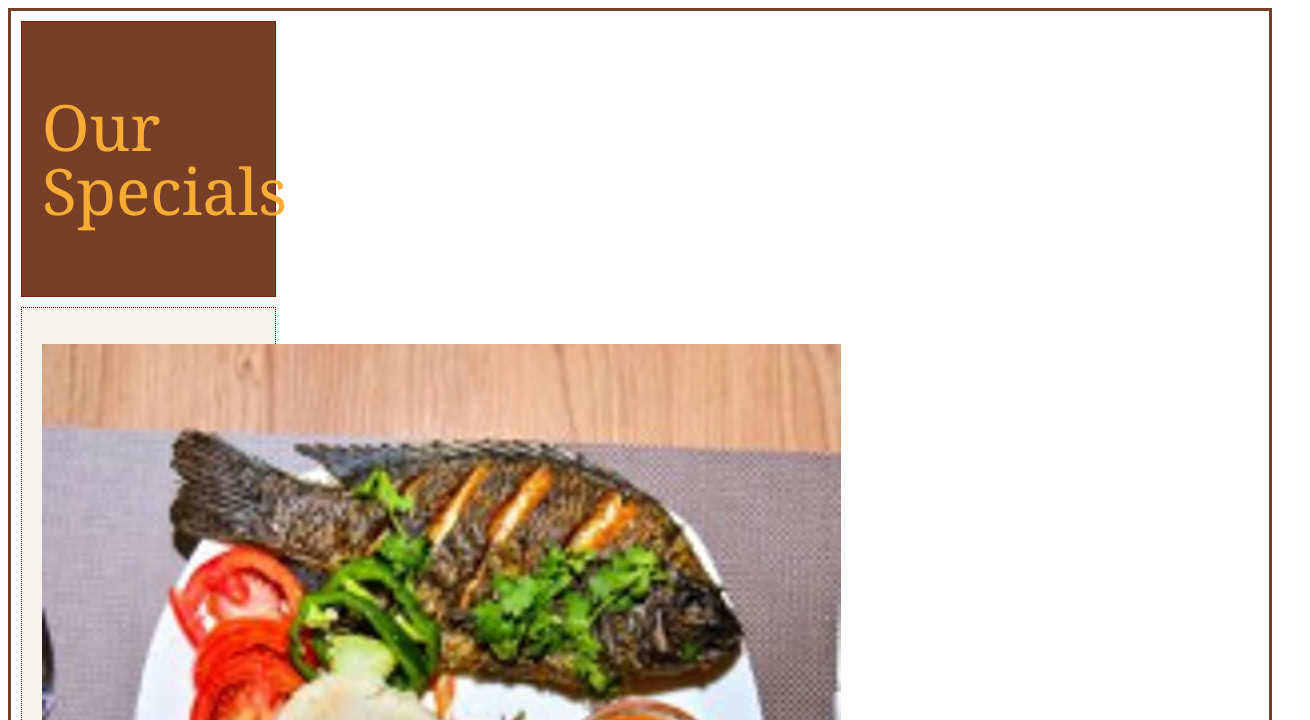
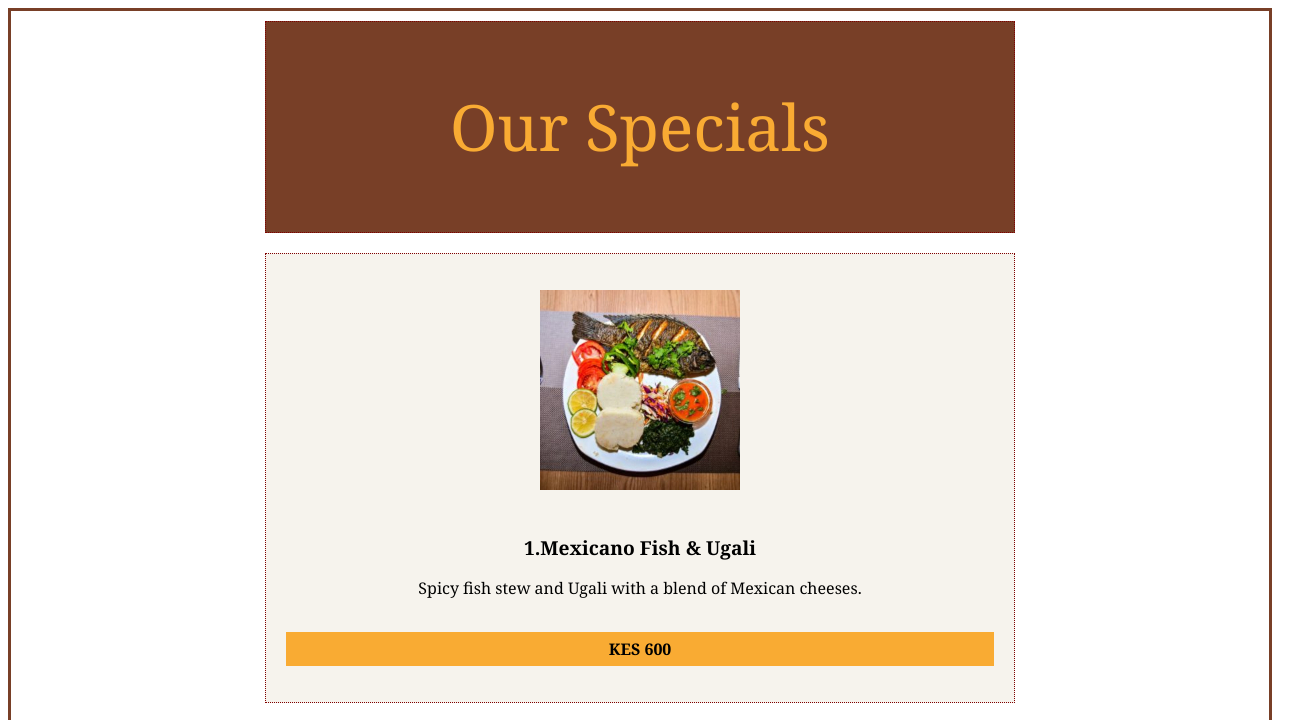
Before and after one commit to Kirathi/a2-flex-menu-daniel-adol, a plain HTML site: page index.html in a window 1280 px wide. Shown: the top 720 px of the page, 1310 px wide, since content can reach past the window. Drawn offline with Linux system fonts and the light colour scheme.

Commit message:
Add files via upload

```diff
--- a/css/style.css
+++ b/css/style.css
@@ -1,43 +1,54 @@
-/*@TODO (6) : Specify what each selector and property-value pair does and means*/
 
-html {
-  box-sizing: border-box;
+html {                                       /* selects  html id*/
+  box-sizing: border-box;                    /* includes padding and border in width and height */
 }
-*, *:before, *:after {
-  box-sizing: inherit;
+*, *:before, *:after {                       /* selects everything before and after the information*/
+  box-sizing: inherit;                       /* inherits border-box property from the parent html attribute*/
 }
-body {
-  font-family: Georgia, serif;
-  line-height: 1.5em;
+body {                                       /* selects body tag*/
+  display: flex;                             /* sets the body to flexible with the flex property */
+  font-family: Georgia, serif;               /* sets the font of the body to font family Serif - Georgia*/
+  line-height: 1.5em;                        /* sets the line height to 1.5 times the size of current text */
+  justify-content: center;                   /* aligns ites at tje center of the body container */
 }
-h1 {
-  font-size: 4em;
+h1 {                                         /* selects the elements of h1 tag */
+  font-size: 4em;                            /* sets the font-size to 4 times the size of current text */
   font-weight: normal;
 }
-h2 {
-  font-size: 1.2em;
-  margin-top: 0;
+h2 {                                         /* selects the elements of h2 id */
+  font-size: 1.2em;                          /* sets the font-size to 1.2 times the size of the current text */
+  margin: 0;                                 /* sets the margin to 0 */
 }
-#menu {
-  border: 3px solid #783F27;
-
+.pic {                                       /* selects the pic class */
+  width:200px;                               /* sets the width to 200px */
 }
-section {
-  background: #F6F3ED;
-  margin: 10px;
-  padding: 20px;
-  border: 1px dotted maroon;
-  width: 255px;
+#menu {                                       /* selects the menu id */
+  border: 3px solid #783F27;                  /* sets the border thickness to 3px solid color */
+  width:700px;                                /* sets the width of menu to 700px */
+  display: flex;                              /* sets the menu to flexible with the flex property */
+  flex-direction: column;                     /* sets the menu elements to arranged vertically */
+  align-items: center;                        /* sets the menu to align at the center */
+  flex-grow: 1;
 }
-.title {
-  background-color: #783F27;
-  color: #F9AB33;
-  line-height: 4em;
+section {                                     /* selects the section of the document */
+  background: #F6F3ED;                        /* sets the section background color */
+  margin: 10px;                               /* sets the margin to 10px */
+  padding: 20px;                              /* sets the padding to 10px */
+  border: 0.5px dotted maroon;                /* sets the border thickness to 0.5px as a dotted maroon color */
+  width: 750px;                               /* sets the width to 750px */
+  display: flex;                              /* sets the flexibility to flex */
+  flex-direction: column;                     /* sets the flex direction to vertical */
+  align-items: center;                        /* aligns section elements to the center */
 }
-.price {
-  font-weight: bold;
-  background: #F9AB33;
-  padding: 5px;
-  width: 100%;
-  text-align: center;
+.title {                                      /* selects the class title */
+  background-color: #783F27;                  /* sets the title background color */
+  color: #F9AB33;                             /* sets the title class text color */
+  line-height: 4em;                           /* sets the title line height to 4 times the current size */
 }
+.price {                                      /* selects the price class */
+  font-weight: bold;                          /* sets the price class font weight to bold */
+  background: #F9AB33;                        /* sets the price class backround color */
+  padding: 5px;                               /*sets the price padding to 5px */
+  width: 100%;                                /* sets the price class width to 100% size of the container  */
+  text-align: center;                         /* aligns text at the center of the container */
+}
```
